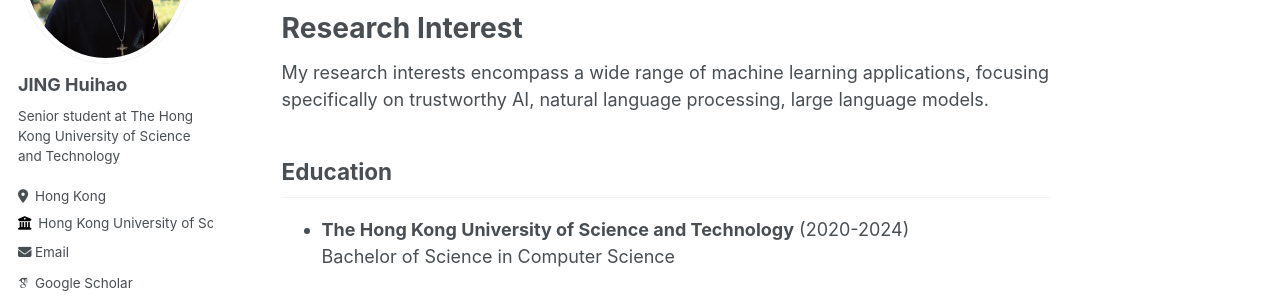
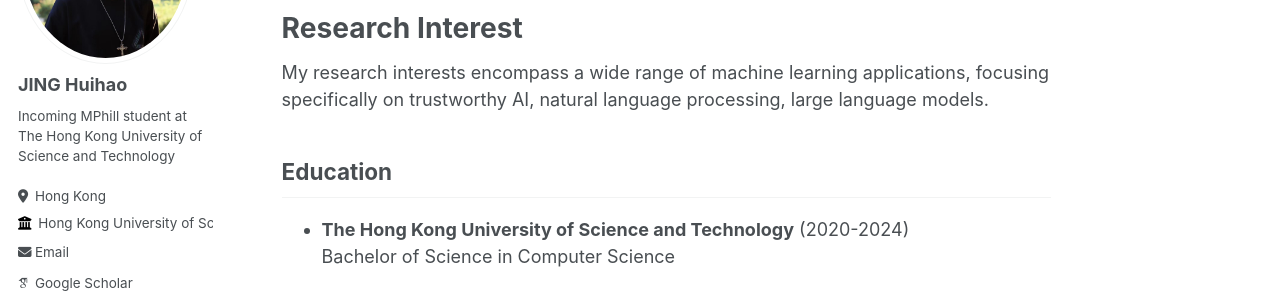
Before and after one commit to Egbertjing/Egbertjing.github.io, a Jekyll site: the page built from _pages/about.md, in a window 1280 px wide. Shown: the part 221-517 px from the top of the page. Built offline with Jekyll 4.4.1, drawn with Linux system fonts in a browser that asks for light colours; some web fonts are replaced.

Commit message:
Update _config.yml

```diff
--- a/_config.yml
+++ b/_config.yml
@@ -24,7 +24,7 @@ author:
   avatar           : "portfolio.jpg"
   name             : "JING Huihao"
   pronouns         : # example: "she/her"
-  bio              : "Senior student at The Hong Kong University of Science and Technology"
+  bio              : "Incoming MPhill student at The Hong Kong University of Science and Technology"
   location         : "Hong Kong"
   employer         : "Hong Kong University of Science and Technology"
   uri              : # URL
```
